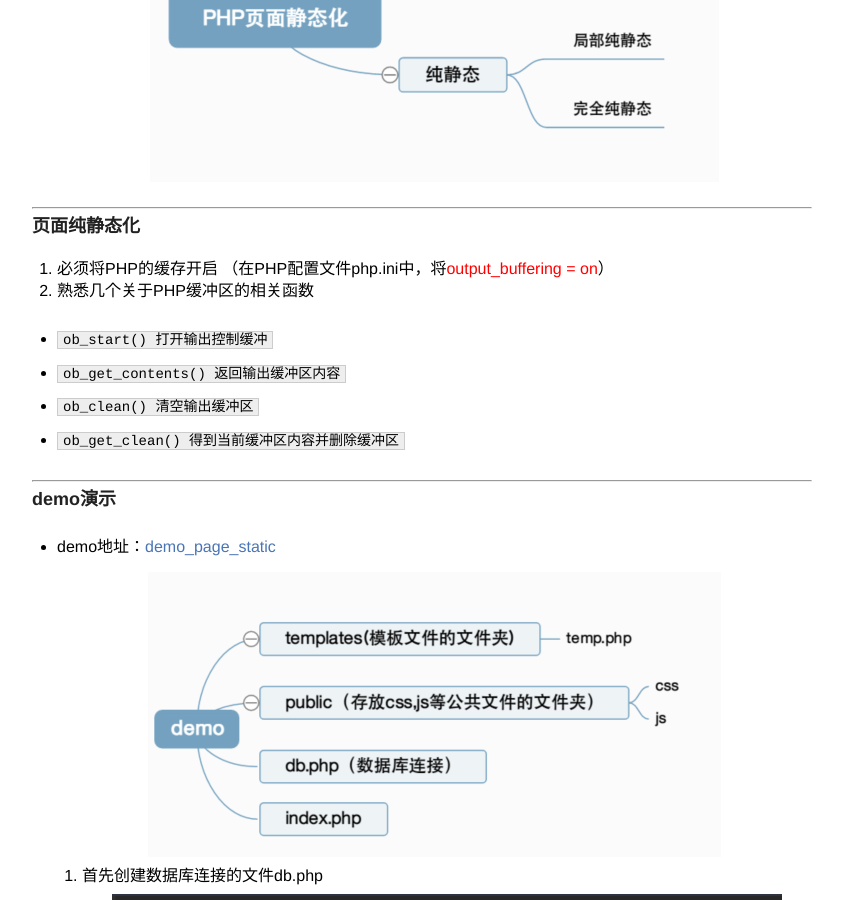
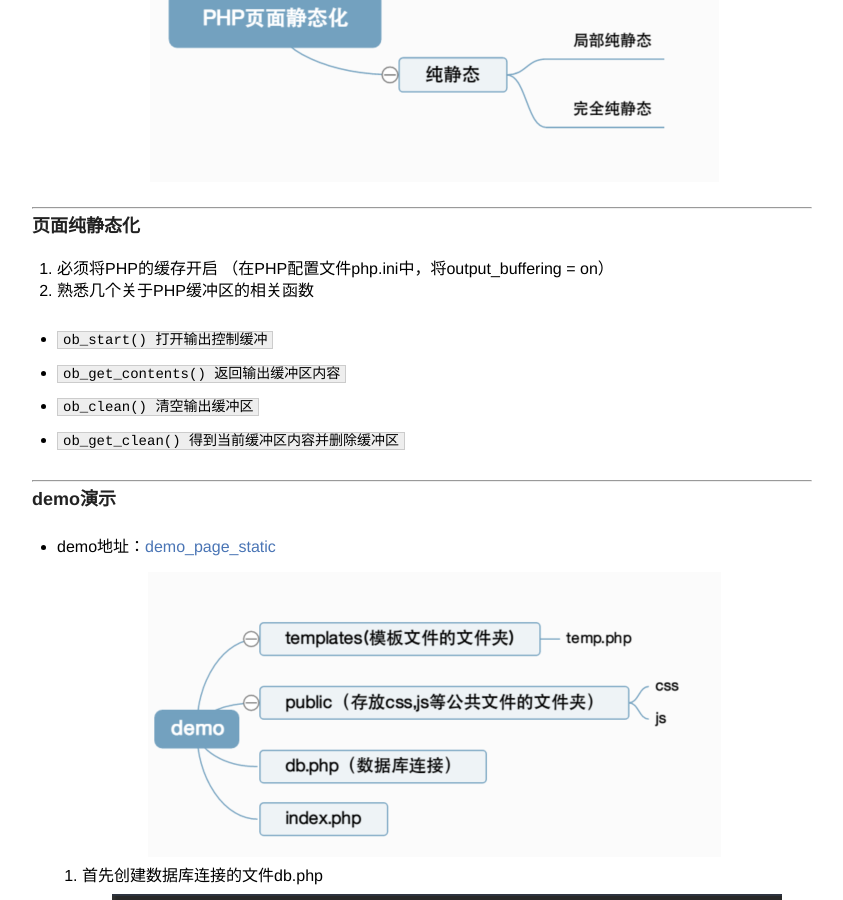
Before and after one commit to zhoubohan/Blog, a Jekyll site: the page built from _posts/2016-05-18-page-staticize-technology-first.md, in a window 1280 px wide and 900 px high, scrolled down 502 px. Shown: the whole window, without its empty margins (218-1061 px from the left). Built offline with Jekyll 4.4.1, drawn with Linux system fonts in a browser that asks for light colours; some of the changed text lies outside the part shown.

Commit message:
Update 2016-05-18-page-staticize-technology-first.md

```diff
--- a/_posts/2016-05-18-page-staticize-technology-first.md
+++ b/_posts/2016-05-18-page-staticize-technology-first.md
@@ -13,7 +13,7 @@ category: blog
 
 ### 页面纯静态化
 1. 必须将PHP的缓存开启
-（在PHP配置文件php.ini中，将<font color=red >output_buffering = on</font>）
+（在PHP配置文件php.ini中，将output_buffering = on）
 2. 熟悉几个关于PHP缓冲区的相关函数<br>
 <ul>
 <li><code>ob_start() 打开输出控制缓冲</code></li>
@@ -31,7 +31,7 @@ category: blog
 ![page-static-thrid](/images/pageStatic/page-static-thrid.png)
 2. 编写动态模板文件temp.php
 ![page-static-fifth](/images/pageStatic/page-static-fifth.png)
-3. 编写index.php(<font color=red face="consolas">判断是否生成静态文件index.shtml并生成静态文件，同时设置静态文件保存时间</font>)
+3. 编写index.php(判断是否生成静态文件index.shtml并生成静态文件，同时设置静态文件保存时间)
 ![page-static-forth](/images/pageStatic/page-static-forth.png)
 
 ---
```
